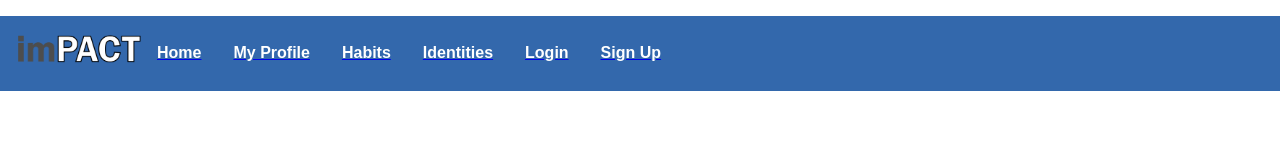
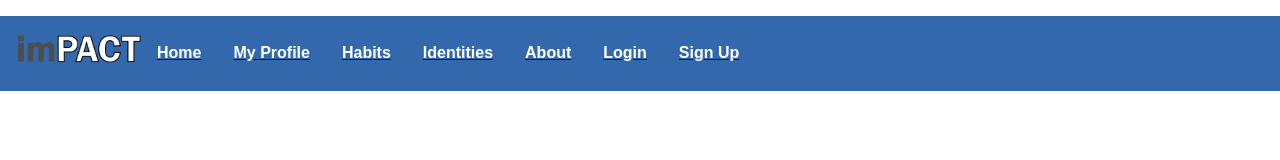
Before and after one commit to nguyenlan13/imPACT_, a React (Create React App) app in the folder imPACT-frontend/impact/: page / in a window 1280 px wide. Shown: the top 160 px of the page. Built offline with nearby package versions, Linux system fonts and the light colour scheme.

Commit message:
change links

```diff
--- a/imPACT-frontend/impact/src/App.js
+++ b/imPACT-frontend/impact/src/App.js
@@ -5,6 +5,7 @@ import logo from './logo.svg';
 import './App.css';
 import Navbar from './components/Navbar'
 import Welcome from './containers/welcome'
+import About from './components/about'
 import Dashboard from './containers/Dashboard'
 import Profile from './containers/profilePage'
 import Identity from './containers/identityPage'
@@ -22,11 +23,13 @@ function App() {
             <Switch>
                 <Route path="/identities/:identityId"  render={({match}) => (<IdentityItem match={match} />)} />
                 <Route path="/habits/:habitId"  render={({match}) => (<HabitItem match={match} />)} />
+                {/* <Route path="/profile/:userId"  render={({match}) => (<HabitItem match={match} />)} /> */}
                 <Route exact path="/identities" component={Identity}/>
                 <Route exact path="/habits" component={Habit}/>
                 <Route exact path="/profile" component={Profile}/>
                 <Route exact path="/login" component={Login}/>
                 <Route exact path="/signup" component={Signup}/>
+                <Route exact path="/about" component={About}/>
                 <Route exact path="/dashboard" component={Dashboard}/>
                 <Route exact path="/" component={Welcome}/>
             </Switch>
--- a/imPACT-frontend/impact/src/components/Navbar.js
+++ b/imPACT-frontend/impact/src/components/Navbar.js
@@ -22,6 +22,9 @@ function Navbar() {
             <Link to="/identities">
                 <li className="navlink">Identities</li>
             </Link>
+            <Link to="/about">
+                <li className="navlink">About</li>
+            </Link>
             <Link to="/login">
                 <li className="navlink">Login</li>
             </Link>
```
